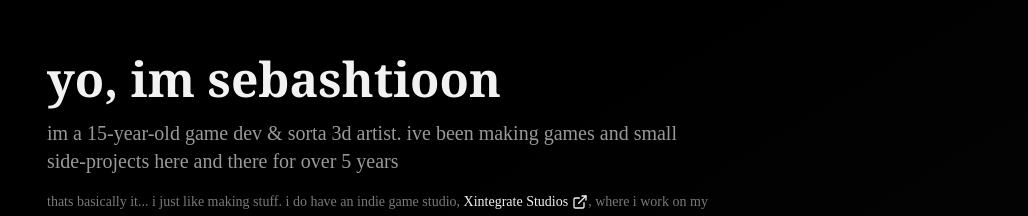
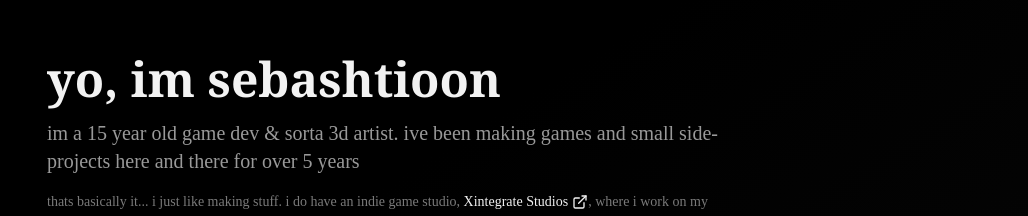
Before and after one commit to sebashtioon/new-sebashtioon-dev, a React (Vite) app: page / in a window 1280 px wide. Shown: the part 217-433 px from the top of the page, without its empty margins (252-1280 px from the left). Built offline with nearby package versions, Linux system fonts and the light colour scheme.

Commit message:
Fix age description in Home component
Removed hyphen from age description for clarity.

```diff
--- a/src/pages/Home.tsx
+++ b/src/pages/Home.tsx
@@ -279,7 +279,7 @@ const Home = () => {
                 </h1>
 
                 <p className="text-lg md:text-xl text-muted-foreground mb-4 max-w-2xl lowercase leading-relaxed">
-                  im a 15-year-old game dev & sorta 3d artist. ive been making games and small side-projects here and there for over 5 years
+                  im a 15 year old game dev & sorta 3d artist. ive been making games and small side-projects here and there for over 5 years
                 </p>
 
                 <p className="text-sm text-muted-foreground/80 mb-4 max-w-2xl leading-relaxed">
```
